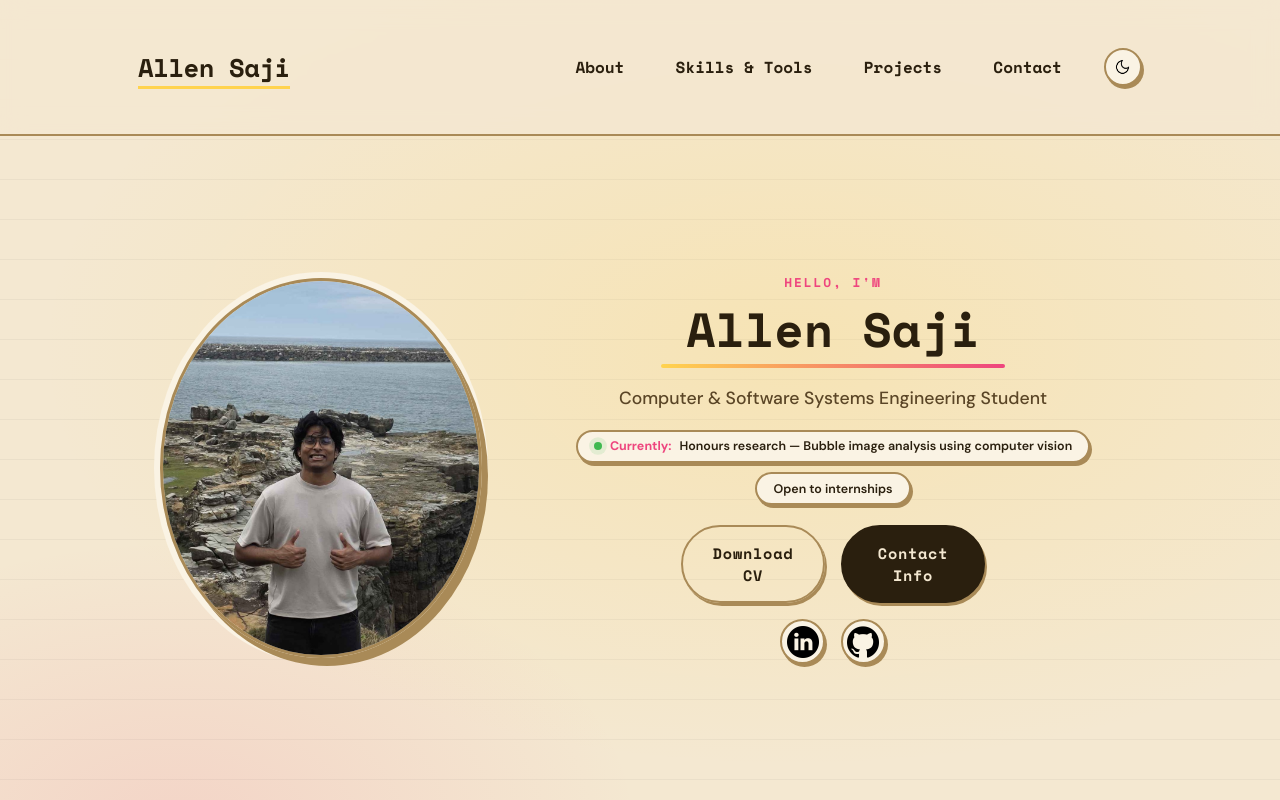
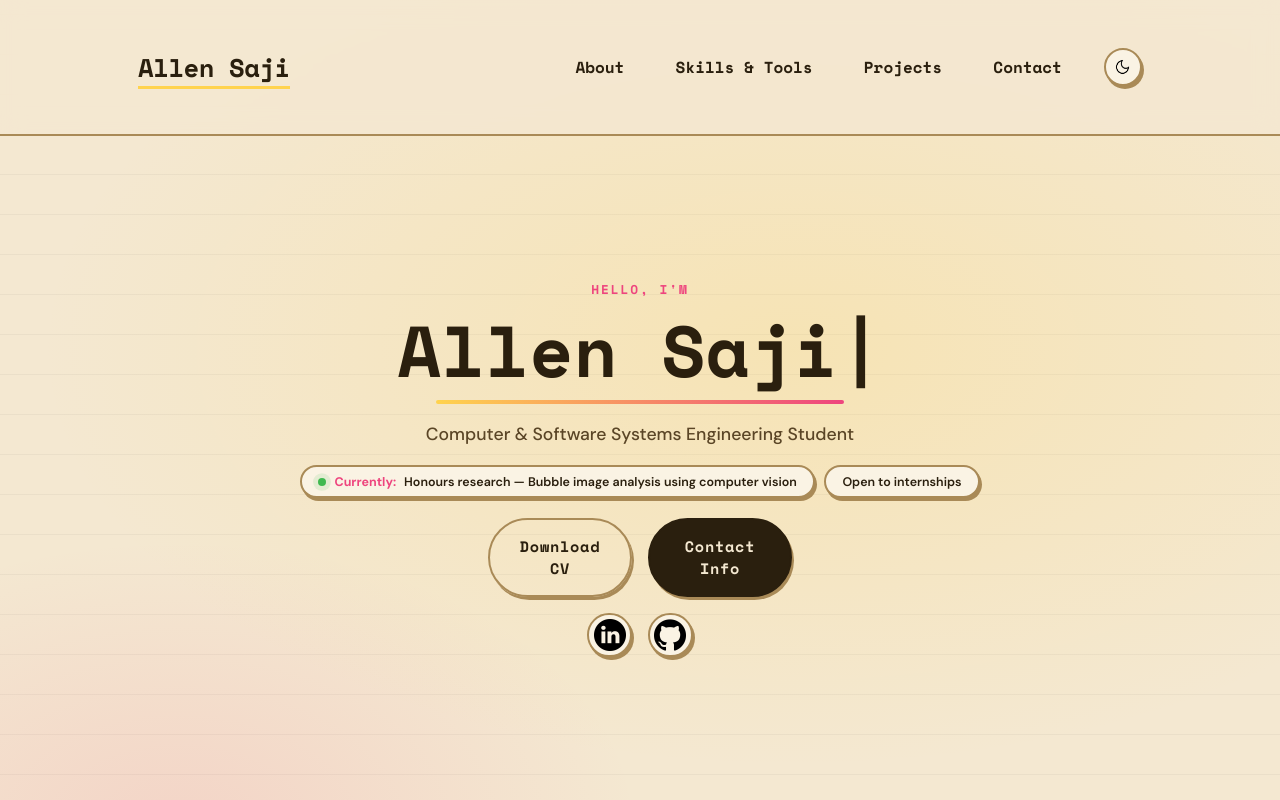
Before and after one commit to unholypot/about-me-react, a React (Vite) app: page / in a window 1280 px wide. Both pictures are taken after a click on the button "Download CV". Shown: the top 800 px of the page. Built offline with nearby package versions, Linux system fonts and the light colour scheme.

Commit message:
removed hero image

```diff
--- a/src/components/Profile.jsx
+++ b/src/components/Profile.jsx
@@ -1,22 +1,33 @@
+import { useState, useEffect } from "react";
 import { motion } from "framer-motion";
 import {
   fadeUp,
-  scaleIn,
   staggerContainer,
   staggerItem,
 } from "../utils/motion";
 
+const FULL_NAME = "Allen Saji";
+const TYPING_SPEED = 90; // ms per character
+
 function Profile() {
+  const [displayed, setDisplayed] = useState("");
+  const [done, setDone] = useState(false);
+
+  useEffect(() => {
+    let i = 0;
+    const id = setInterval(() => {
+      i++;
+      setDisplayed(FULL_NAME.slice(0, i));
+      if (i === FULL_NAME.length) {
+        clearInterval(id);
+        setDone(true);
+      }
+    }, TYPING_SPEED);
+    return () => clearInterval(id);
+  }, []);
+
   return (
     <section id="profile">
-      <motion.div
-        className="section__pic-container"
-        variants={scaleIn}
-        initial="hidden"
-        animate="visible"
-      >
-        <img src="/assets/profile-pic.jpg" alt="Allen Saji profile picture" />
-      </motion.div>
       <motion.div
         className="section__text"
         variants={staggerContainer(0.1)}
@@ -27,7 +38,13 @@ function Profile() {
           Hello, I'm
         </motion.p>
         <motion.h1 className="title" variants={fadeUp}>
-          Allen Saji
+          {displayed}
+          <span
+            className={`typewriter-cursor${
+              done ? " typewriter-cursor--blink" : ""
+            }`}
+          >|
+          </span>
         </motion.h1>
         <motion.p className="section__text__p2" variants={fadeUp}>
           Computer &amp; Software Systems Engineering Student
--- a/src/style.css
+++ b/src/style.css
@@ -413,7 +413,7 @@ html.dark .section__text__p1 {
 /* ── TITLE ───────────────────────────────────────────────── */
 .title {
   font-family: var(--font-display);
-  font-size: clamp(2rem, 4vw, 3rem);
+  font-size: clamp(2.75rem, 6vw, 4.5rem);
   font-weight: 700;
   color: var(--clr-text);
   text-align: center;
@@ -1606,7 +1606,7 @@ html.dark .timeline-detail-btn:hover {
   }
   .section__pic-container { width: auto; height: 46vw; justify-content: center; }
   .section__text__p2 { font-size: 1rem; }
-  .title { font-size: 2rem; }
+  .title { font-size: 2.8rem; }
   .text-container { text-align: start; }
   #hamburger-nav { padding: 0.75rem 1rem; }
   .hamburger-menu { gap: 0.5rem; }
@@ -1657,3 +1657,21 @@ html.dark .timeline-detail-btn:hover {
 #contact {
   scroll-margin-top: var(--nav-height);
 }
+
+/* ── TYPEWRITER CURSOR ───────────────────────────────────── */
+.typewriter-cursor {
+  display: inline-block;
+  margin-left: 1px;
+  color: inherit;
+  font-weight: inherit;
+  opacity: 1;
+}
+
+.typewriter-cursor--blink {
+  animation: cursor-blink 0.8s step-end infinite;
+}
+
+@keyframes cursor-blink {
+  0%, 100% { opacity: 1; }
+  50%       { opacity: 0; }
+}
```
